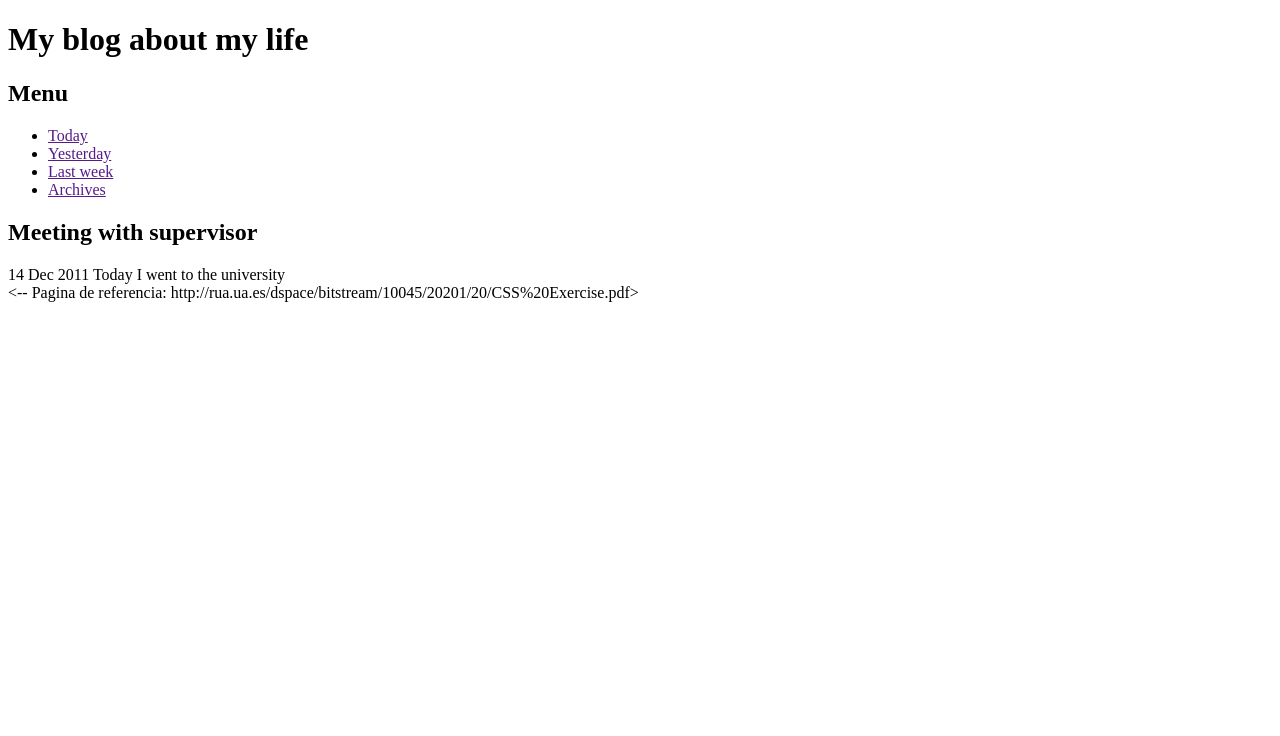
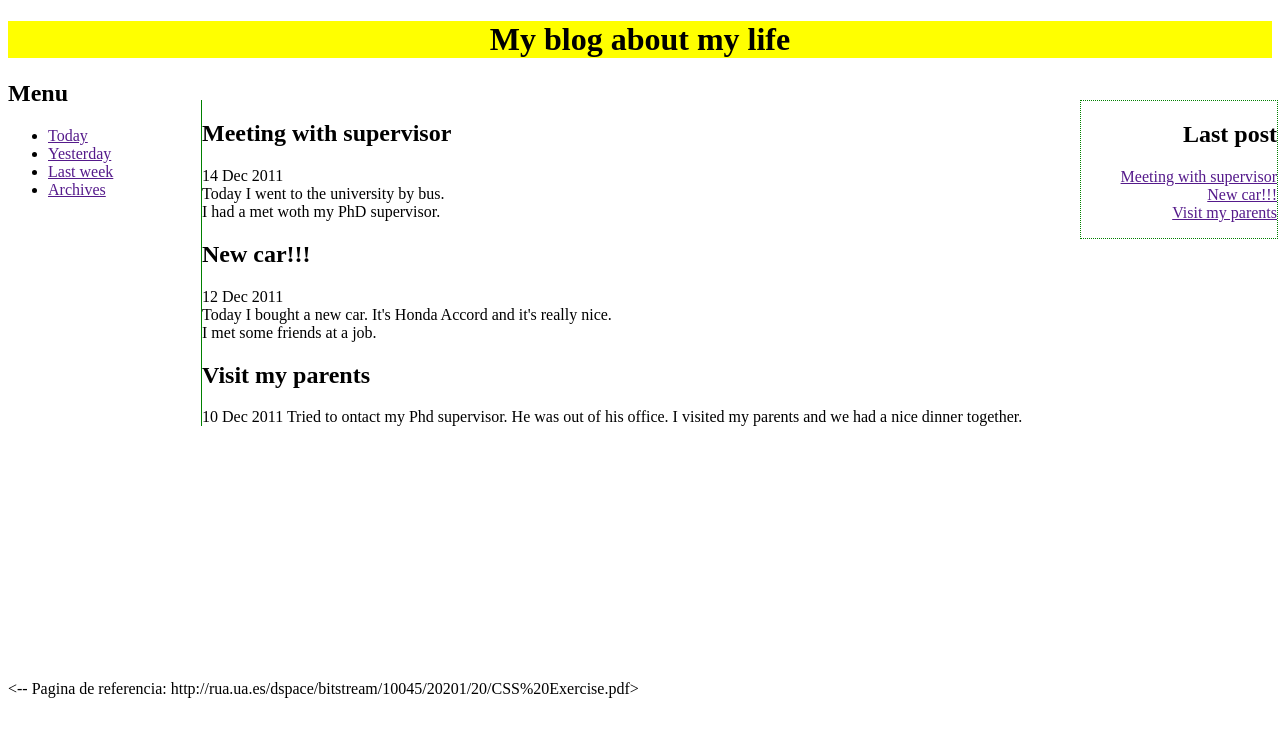
Before and after one commit to Dhakgar/Practica-de-css-y-html, a plain HTML site: page Practica1/index.html in a window 1280 px wide. Drawn offline with Linux system fonts and the light colour scheme.

Commit message:
Add files via upload

```diff
--- a/Practica1/index.html
+++ b/Practica1/index.html
@@ -1,11 +1,12 @@
 <!DOCTYPE html>
 <html>
 <head>
+	<link rel="stylesheet" type="text/css" href="style.css">
 	<title>Practica</title>
 </head>
 <body>
 	<h1>My blog about my life</h1>
-	<aside>
+	<aside id="izq">
 		<h2>Menu</h2>
 		<ul>
 			<li><a href="">Today</a></li>
@@ -16,9 +17,29 @@
 	</aside>
 	<article>
 		<h2>Meeting with supervisor</h2>
-			14 Dec 2011
-			Today I went to the university
+			14 Dec 2011 <br/>
+			Today I went to the university by bus. <br/>
+			I had a met woth my PhD supervisor.
+		<h2>New car!!!</h2>
+			12 Dec 2011 <br/>
+			Today I bought a new car. It's Honda Accord and it's really nice. <br/>
+			I met some friends at a job.
+		<h2>Visit my parents</h2>
+			10 Dec 2011
+			Tried to ontact my Phd supervisor. He was out of his office.
+			I visited my parents and we had a nice dinner together.
 	</article>
+	<aside id="der">
+		<h2>Last post</h2>
+		<ul>
+			<li><a href="">Meeting with supervisor</a></li>
+			<li><a href="">New car!!!</a></li>
+			<li><a href="">Visit my parents</a></li>
+		</ul>
+	</aside>
+	<footer>
+
+	</footer>
 </body>
 </html>
 
--- /dev/null
+++ b/Practica1/style.css
@@ -0,0 +1,29 @@
+h1{
+	text-align: center;
+	background-color: yellow;
+}
+
+#izq{
+	width: 200px;
+	height: 600px;
+}
+
+article{
+	position: absolute;
+	left: 201px;
+	top: 100px;
+	border-left: 1px solid;
+	border-color: green;
+}
+
+#der{
+	position: absolute;
+	right: 2px;
+	top: 100px;
+	text-align: right;
+	border: 1px dotted green;
+}
+
+#der ul{
+	list-style-type: none;
+}
```
